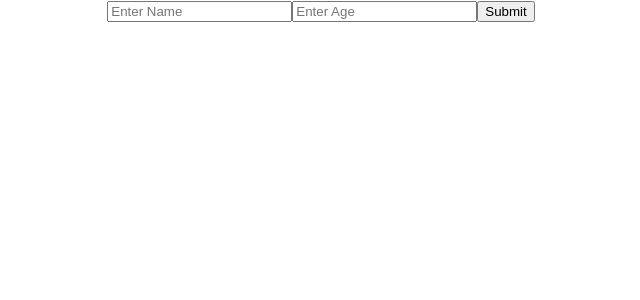
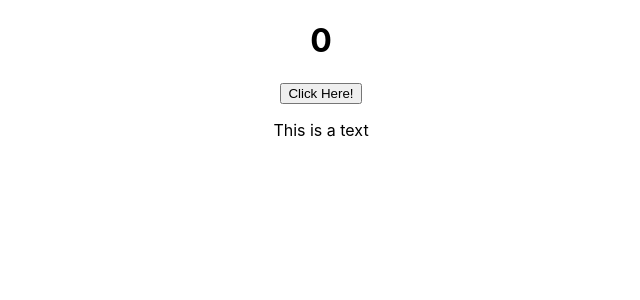
Before and after one commit to Haashir-Shakeel/Hooks-react, a React (Create React App) app in the folder react-hooks/: page / in a window 1280 px wide. Shown: the top 300 px of the page, without its empty margins (319-959 px from the left). Built offline with nearby package versions, Linux system fonts and the light colour scheme.

Commit message:
useReducer Hook

```diff
--- a/react-hooks/src/App.js
+++ b/react-hooks/src/App.js
@@ -1,14 +1,16 @@
 
 import './App.css';
+import { Reducer } from './components/UseReducer';
 
-import { Counter } from './components/UseState1';
-import { InputUseState } from './components/UseState2';
+// import { Counter } from './components/UseState1';
+// import { InputUseState } from './components/UseState2';
 
 function App() {
   return (
     <div className="App">
       {/* <Counter></Counter> */}
-      <InputUseState></InputUseState>
+      {/* <InputUseState></InputUseState> */}
+      <Reducer></Reducer>
 
 
     </div>
--- /dev/null
+++ b/react-hooks/src/components/UseReducer.js
@@ -0,0 +1,31 @@
+import { useState, useReducer } from "react"
+// if htere are more than one action you want to change, consider using useReducer hook
+export const Reducer =()=>{
+
+    const reducer = (state,action)=>{
+        switch(action.type){
+            case "increment":
+                return{count:state.count+1,showText:state.showText}
+            case "toggleShowText":
+                return{count:state.count,showText:!state.showText}
+        }
+    }
+
+    const [state,dispatch]=useReducer(reducer,{count:0,showText:true})
+
+    // const [count,setCount] = useState(0)
+    // const [showText,setShowText] = useState(true)
+    return(
+        <div>
+            <h1>{state.count}</h1>
+            <button onClick={()=>{
+                dispatch({type:"increment"})
+                dispatch({type:"toggleShowText"})
+                // setCount(count+1)
+                // setShowText(!showText)
+            }}
+            >Click Here!</button>
+            {state.showText && <p>This is a text</p>}
+        </div>
+    )
+}
```
